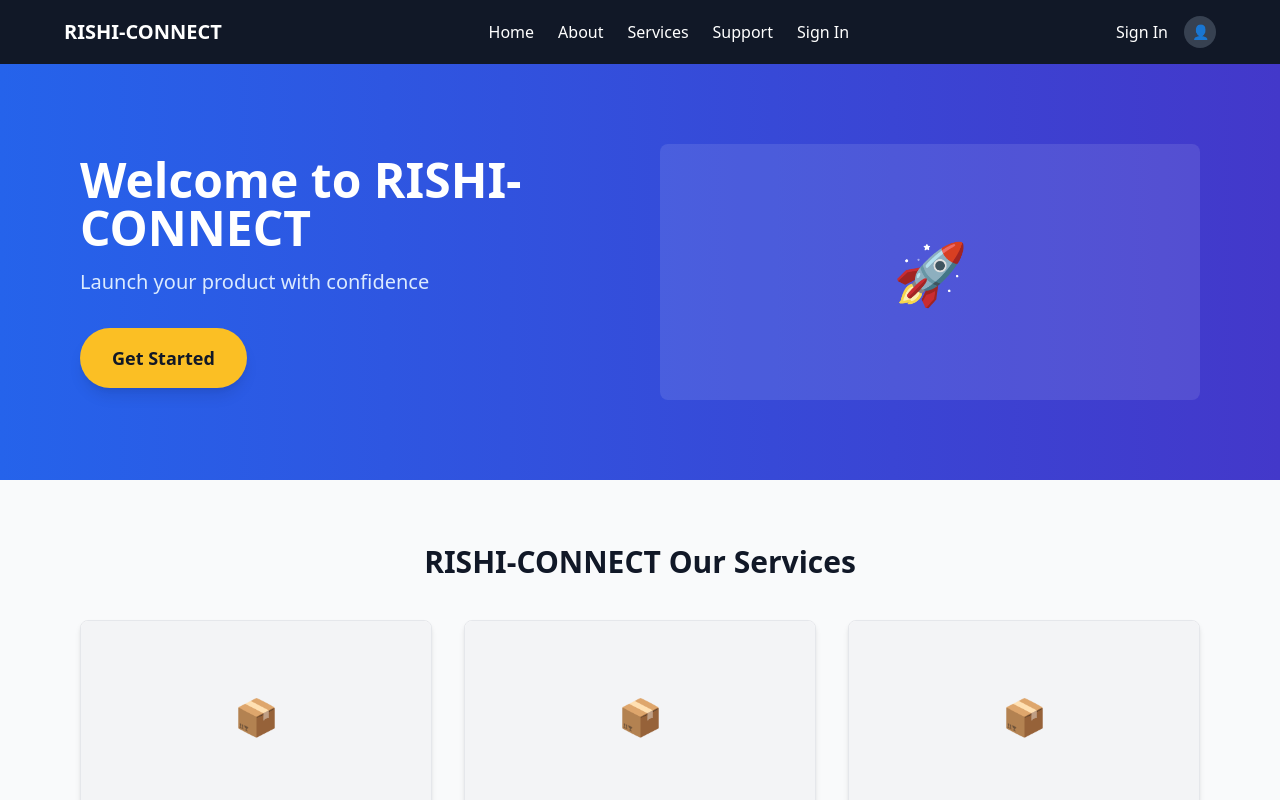
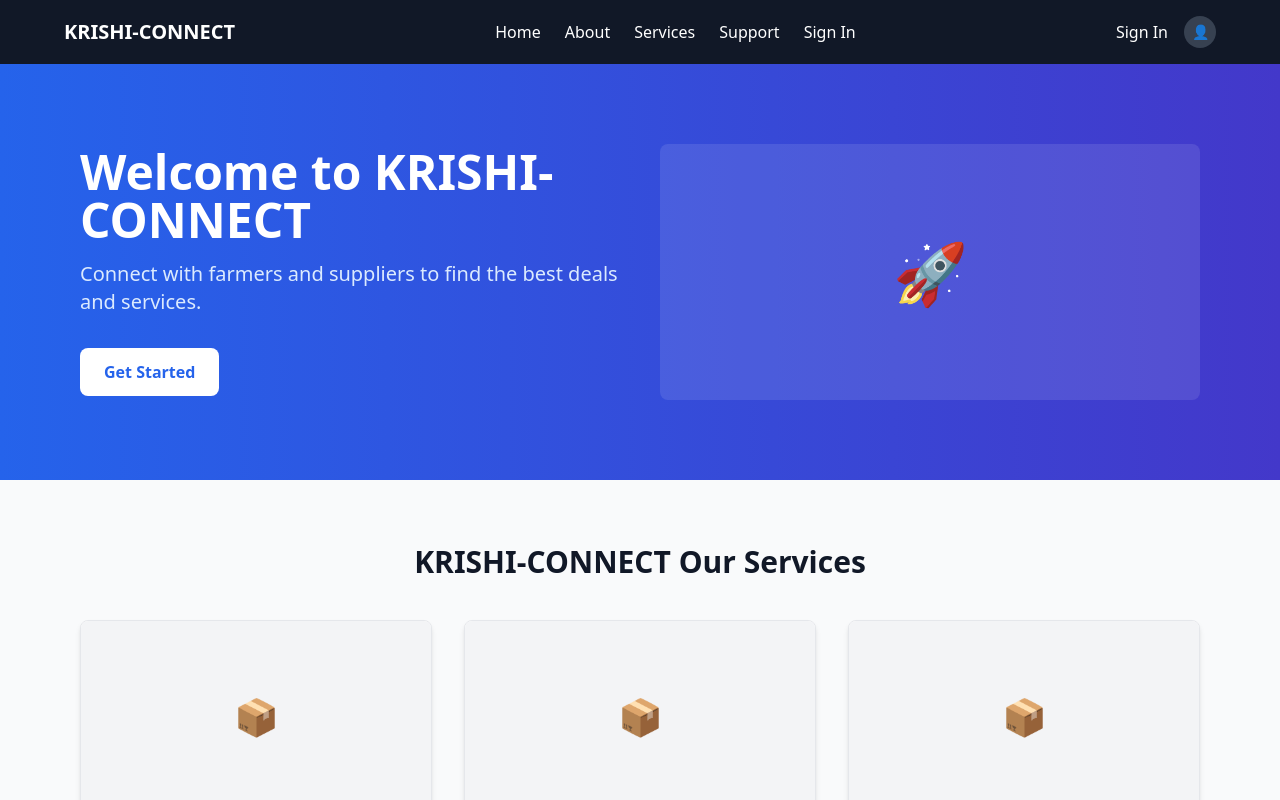
Before and after one commit to Ritikasingh-23/EcoStay-AI, a Next.js app: page / in a window 1280 px wide. Shown: the top 800 px of the page. Built offline with nearby package versions, Linux system fonts and the light colour scheme.

Commit message:
feat: update website content to KRISHI-CONNECT

```diff
--- a/app/signin/page.jsx
+++ b/app/signin/page.jsx
@@ -31,7 +31,7 @@ function SigninPage() {
       <Navbar />
       <main className="flex-1 py-16">
         <div className="max-w-md mx-auto px-4">
-          <h1 className="text-4xl font-bold mb-6 text-center">{websiteContent.loginTitle}</h1>
+          <h1 className="text-4xl font-bold mb-6 text-center">{websiteContent.signinTitle}</h1>
           <p className="text-lg text-gray-700 mb-8 text-center">
             Welcome back! Please sign in to your account.
           </p>
--- a/components/Hero.jsx
+++ b/components/Hero.jsx
@@ -1,41 +1,80 @@
-'use client';
+'use client'; // Don't worry about this line - Next.js needs it!
 
-import websiteContent from './content';
+import websiteContent from './content'; // This imports our "settings" file!
+
+// ========================================
+// This is the HERO component!
+// It's the big colorful section at the top of the home page!
+// ========================================
 function Hero() {
   return (
     <section className="bg-gradient-to-r from-blue-600 to-indigo-700 text-white py-20">
-
+      {/* bg-gradient-to-r = a color gradient that goes from left to right */}
+      {/* from-blue-600 = gradient starts with blue */}
+      {/* to-indigo-700 = gradient ends with dark purple-blue */}
+      {/* py-20 = lots of padding at the top and bottom */}
 
       <div className="max-w-6xl mx-auto px-4">
+        {/* max-w-6xl = don't let it get too wide */}
+        {/* mx-auto = center it on the page */}
+        {/* px-4 = padding on left and right */}
 
         <div className="flex flex-col md:flex-row items-center gap-10">
-
+          {/* flex-col = stack things top-to-bottom on tiny screens */}
+          {/* md:flex-row = line things up side-by-side on bigger screens */}
+          {/* gap-10 = put lots of space between things */}
 
           <div className="flex-1">
-
+            {/* flex-1 = this part takes up half the space */}
 
             <h1 className="text-4xl md:text-5xl font-bold mb-4">{websiteContent.heroTitle}</h1>
-
+            {/* text-4xl = really big text! */}
+            {/* md:text-5xl = even bigger text on bigger screens! */}
+            {/* font-bold = bold text */}
+            {/* mb-4 = space below the title */}
+            {/* This shows our hero title from the settings file! */}
 
             <p className="text-lg md:text-xl mb-8 text-blue-100">
-
+              {/* text-lg = large text */}
+              {/* md:text-xl = extra large on bigger screens */}
+              {/* mb-8 = lots of space below the paragraph */}
+              {/* text-blue-100 = light blue text */}
 
               {websiteContent.heroDescription}
-
+              {/* This shows our hero description from the settings file! */}
 
             </p>
 
-            <button className="bg-amber-400 text-gray-900 px-8 py-4 rounded-full text-lg font-semibold shadow-lg hover:bg-amber-500 transition-colors duration-200">
+            <button className="bg-white text-blue-600 px-6 py-3 rounded-lg font-semibold hover:bg-blue-50 transition-colors">
+              {/* bg-white = white background for the button */}
+              {/* text-blue-600 = blue text */}
+              {/* px-6 = padding on left and right of button */}
+              {/* py-3 = padding on top and bottom of button */}
+              {/* rounded-lg = rounded corners */}
+              {/* font-semibold = semi-bold text */}
+              {/* hover:bg-blue-50 = turn light blue when hovered */}
+              {/* transition-colors = smooth color change when hovering */}
+
               {websiteContent.heroButtonText}
+              {/* This shows our button text from the settings file! */}
+
             </button>
 
           </div>
 
           <div className="flex-1">
+            {/* flex-1 = this part takes up the other half of the space */}
 
             <div className="bg-white/10 rounded-lg p-8 h-64 flex items-center justify-center">
+              {/* bg-white/10 = white but almost transparent (10% visible) */}
+              {/* rounded-lg = rounded corners */}
+              {/* p-8 = lots of padding */}
+              {/* h-64 = 64 units tall */}
+              {/* flex items-center justify-center = put the emoji in the middle */}
 
               <span className="text-6xl">🚀</span>
+              {/* text-6xl = REALLY big emoji! */}
+              {/* This is a rocket ship emoji! 🚀 */}
 
             </div>
 
--- a/components/content.js
+++ b/components/content.js
@@ -4,15 +4,15 @@
 // ========================================
 let websiteContent = {
   // The name of your website
-  siteName: "RISHI-CONNECT",
+  siteName: "KRISHI-CONNECT",
 
   // Stuff for the big top section (the "hero")
-  heroTitle: "Welcome to RISHI-CONNECT",
-  heroDescription: "Launch your product with confidence",
+  heroTitle: "Welcome to KRISHI-CONNECT",
+  heroDescription: "Connect with farmers and suppliers to find the best deals and services.",
   heroButtonText: "Get Started",
 
   // Stuff for the "Our Services" section
-  servicesTitle: "RISHI-CONNECT Our Services",
+  servicesTitle: "KRISHI-CONNECT Our Services",
   services: [
     {
       title: "Web Development",
@@ -29,34 +29,34 @@ let websiteContent = {
   ],
 
   // Stuff for the "Contact Us" section
-  contactTitle: "RISHI-CONNECT Contact Us",
+  contactTitle: "KRISHI-CONNECT Contact Us",
   contactEmail: "hello@krishi-connect.com",
   contactPhone: "+1 (555) 123-4567",
 
   // Stuff for the "About Us" page
   aboutTitle: "About Us",
-  aboutDescription1: "Welcome to RISHI-CONNECT!",
+  aboutDescription1: "Welcome to KRISHI-CONNECT!",
   aboutDescription2: "We are a team of dedicated individuals who are passionate about helping people connect with their local farms and agricultural products.",
   aboutFeatures: [
     {
-      title: "RISHI-CONNECT Fast",
+      title: "KRISHI-CONNECT Fast",
       description: "We provide fast and reliable services to help you connect with your local farms."
     },
     {
-      title: "RISHI-CONNECT Reliable",
+      title: "KRISHI-CONNECT Reliable",
       description: "We ensure that you get the best service possible, every time."
     },
     {
-      title: "RISHI-CONNECT Affordable",
+      title: "KRISHI-CONNECT Affordable",
       description: "We offer competitive pricing to ensure that you get the best value for your money."
     }
   ],
 
-  // Stuff for the login page
-  loginTitle: "RISHI-CONNECT Login",
+  // Stuff for the signin page
+  signinTitle: "KRISHI-CONNECT Sign In",
 
   // Stuff for the dashboard page
-  dashboardTitle: "RISHI-CONNECT Dashboard"
+  dashboardTitle: "KRISHI-CONNECT Dashboard"
 };
 
 export default websiteContent;
```
